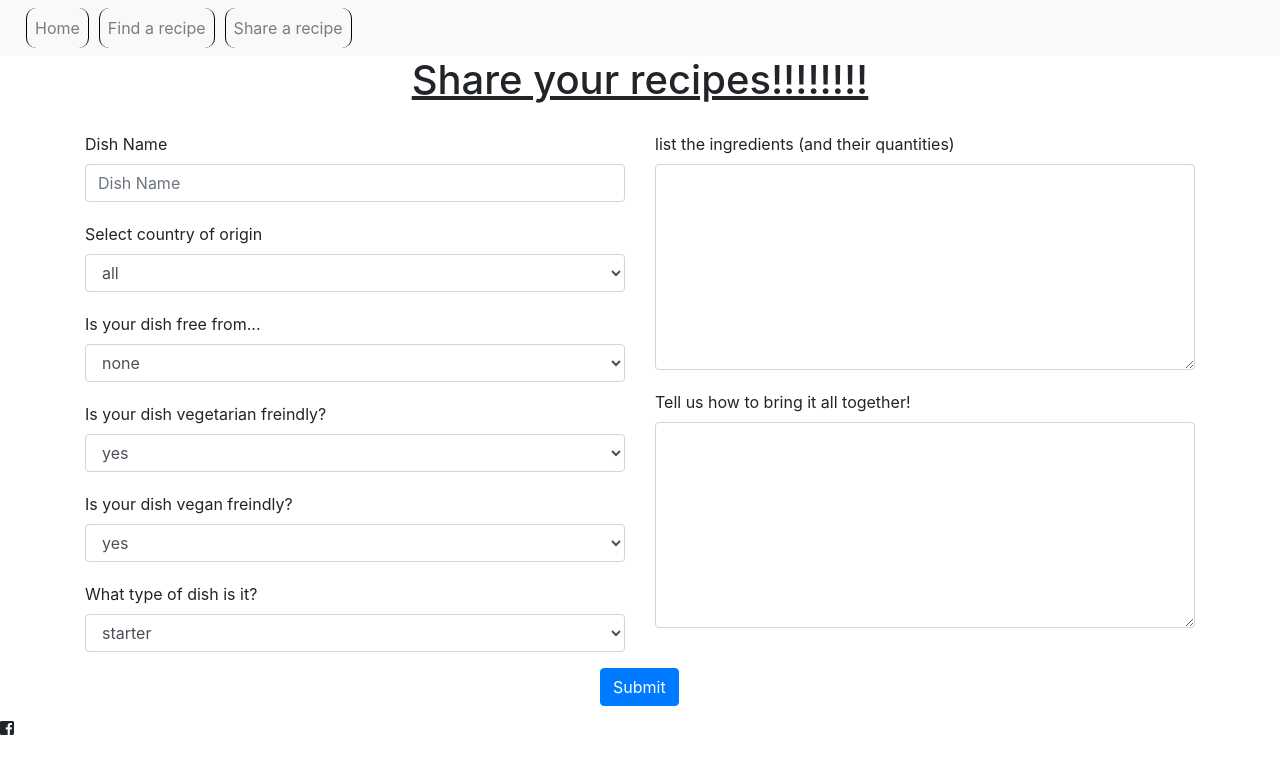
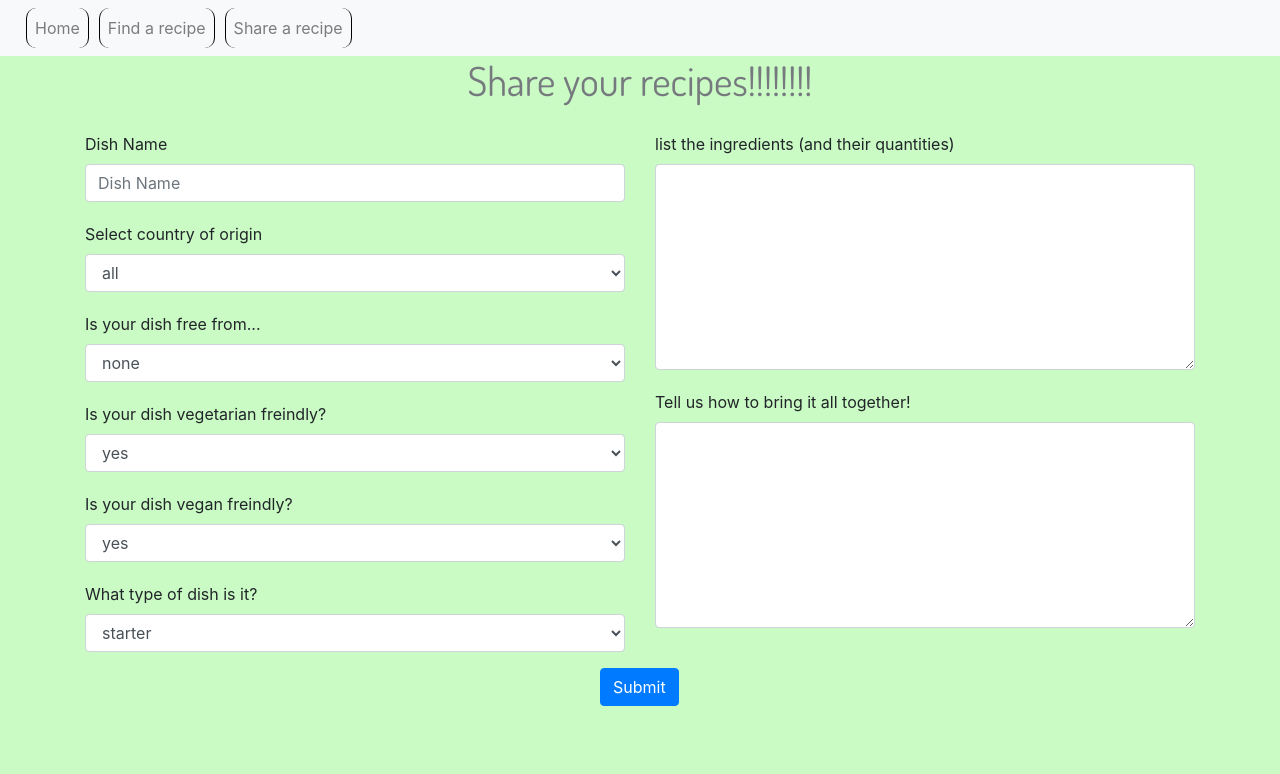
Before and after one commit to twdstudent/project-4, a Flask app: page /share_recipe in a window 1280 px wide. Shown: the top 774 px of the page. Run offline with Flask 2, Linux system fonts and the light colour scheme; some libraries are stand-ins or nearby versions.

Commit message:
tidy up of comments in HTML code, removed unneeded CDN links and tweeked CSS styling

```diff
--- a/static/css/styles.css
+++ b/static/css/styles.css
@@ -7,7 +7,7 @@
     margin-bottom: 0px;
 }
 
-body {
+.body {
     background-color: #cafbc4;
 }
 
@@ -26,12 +26,10 @@ body {
     margin: 0px;
 }
 
-h1,
-h2,
-h3,
-h4,
-h5 {
-    text-decoration: underline;
+.main-title-two {
+    color: #767a7f;
+    text-align: center;
+    font-family: 'Dosis', sans-serif;
 }
 
 .title {
@@ -46,6 +44,10 @@ h5 {
     text-align: center;
     margin-top: 300px;
     font-family: 'Dosis', sans-serif;
+}
+
+.bg-light {
+    background-color: #cafbc4;
 }
 
 /*-- contact page stuff --*/
--- a/templates/base.html
+++ b/templates/base.html
@@ -11,10 +11,9 @@
     <link href="https://fonts.googleapis.com/css?family=Dosis" rel="stylesheet">
 
     <title>Recipe Project</title>
-    <script type="text/javascript" src="https://cdn.emailjs.com/sdk/2.3.2/email.min.js"></script>
 </head>
 
-<body>
+<body class="body">
     <div class="nabar-align">
         <nav class="navbar navbar-expand-lg navbar-light bg-light">
             <button class="navbar-toggler" type="button" data-toggle="collapse" data-target="#navbarNavAltMarkup" aria-controls="navbarNavAltMarkup" aria-expanded="false" aria-label="Toggle navigation">
@@ -22,7 +21,6 @@
   </button>
             <div class="collapse navbar-collapse" id="navbarNavAltMarkup">
                 <div class="navbar-nav">
-                    <!-- a class="nav-item nav-link active" href="{{ url_for('index') }}"><span class="sr-only">(current)</span></a -->
                     <a class="nav-item nav-link" href="{{ url_for('index') }}">Home</a>
                     <a class="nav-item nav-link" href="{{ url_for('find_recipe') }}">Find a recipe</a>
                     <a class="nav-item nav-link" href="{{ url_for('share_recipe') }}">Share a recipe</a>
@@ -35,18 +33,6 @@
     <!--What we're doing here is defining a block, or an area, that we can inject content into.-->
     {% endblock %}
 
-    <footer>
-        <div class="footer-divs">
-
-        </div>
-        <div class="footer-divs">
-            <i class="fab fa-facebook-square"></i>
-        </di>
-    </footer>
-    <!-- The difference between the percent sign and the double curly bracket notation
-    that we've used before is that the double curly brackets contain an expression,
-    which is outputting something either to the screen, or, in this case, into our href. -->
-
     <script src="https://code.jquery.com/jquery-3.3.1.slim.min.js" integrity="sha384-q8i/X+965DzO0rT7abK41JStQIAqVgRVzpbzo5smXKp4YfRvH+8abtTE1Pi6jizo" crossorigin="anonymous"></script>
     <script src="https://cdnjs.cloudflare.com/ajax/libs/popper.js/1.14.6/umd/popper.min.js" integrity="sha384-wHAiFfRlMFy6i5SRaxvfOCifBUQy1xHdJ/yoi7FRNXMRBu5WHdZYu1hA6ZOblgut" crossorigin="anonymous"></script>
     <script src="https://stackpath.bootstrapcdn.com/bootstrap/4.2.1/js/bootstrap.min.js" integrity="sha384-B0UglyR+jN6CkvvICOB2joaf5I4l3gm9GU6Hc1og6Ls7i6U/mkkaduKaBhlAXv9k" crossorigin="anonymous"></script>
--- a/templates/edit-recipe.html
+++ b/templates/edit-recipe.html
@@ -1,5 +1,5 @@
 {% extends 'base.html' %} {% block content %}
-<h1 align="center">Edit Recipe</h1>
+<h1 class="main-title-two" align="center">Edit Recipe</h1>
 
 <form action="{{ url_for('update_recipe', recipePage_id=recipe._id) }}" method="POST">
     <div class="container">
--- a/templates/find-recipe.html
+++ b/templates/find-recipe.html
@@ -5,7 +5,7 @@
 {% for recipePage in recipePage %}
 
 <div class="recipe-display">
-  <h3 align="center">{{ recipePage.title }}</h3>
+  <h3 class="main-title-two" align="center">{{ recipePage.title }}</h3>
   <p><span style="font-weight: bolder" class="span">Country-{{ recipePage.origin }}</span>
     <p>
       <p><span style="font-weight: bolder" class="span">Category-{{ recipePage.category }}</span>
--- a/templates/print-recipe.html
+++ b/templates/print-recipe.html
@@ -1,6 +1,6 @@
 {% extends 'base.html' %} {% block content %}
 
-<h1 align="center">PRINT!</h1>
+<h1 class="main-title-two" align="center">PRINT!</h1>
 <div class="recipe-display-print" id="recipeArea">
     <h3 align="center">{{ recipe.title }}</h3>
     <p><span style="font-weight: bolder" class="span">Country-{{ recipe.origin }}</span>
--- a/templates/share-recipe.html
+++ b/templates/share-recipe.html
@@ -1,5 +1,5 @@
 {% extends 'base.html' %} {% block content %}
-<h1 align="center">Share your recipes!!!!!!!!</h1>
+<h1 class="main-title-two" align="center">Share your recipes!!!!!!!!</h1>
 
 <form action="{{ url_for('insert_recipe') }}" method="POST">
     <div class="container">
```
